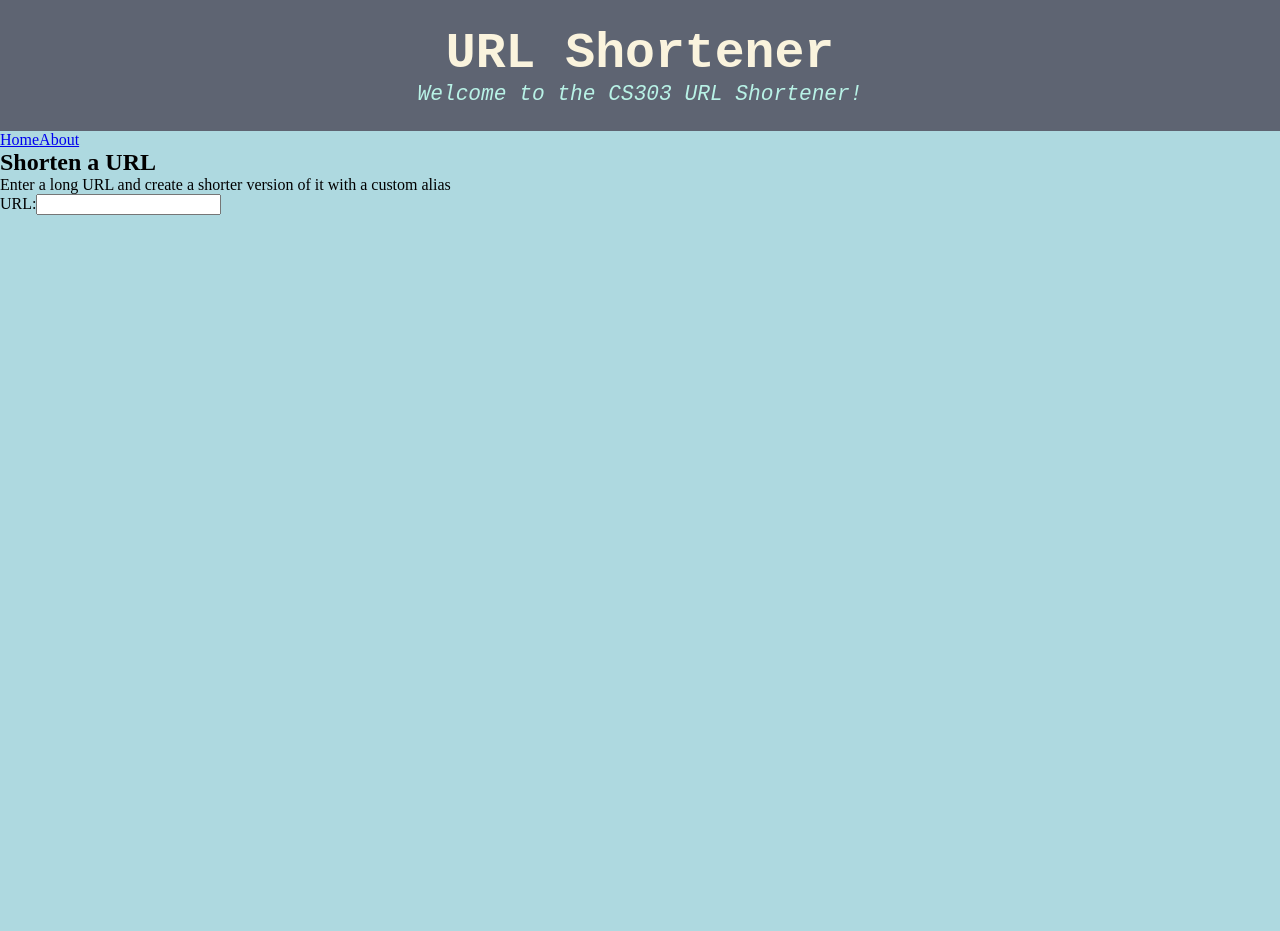
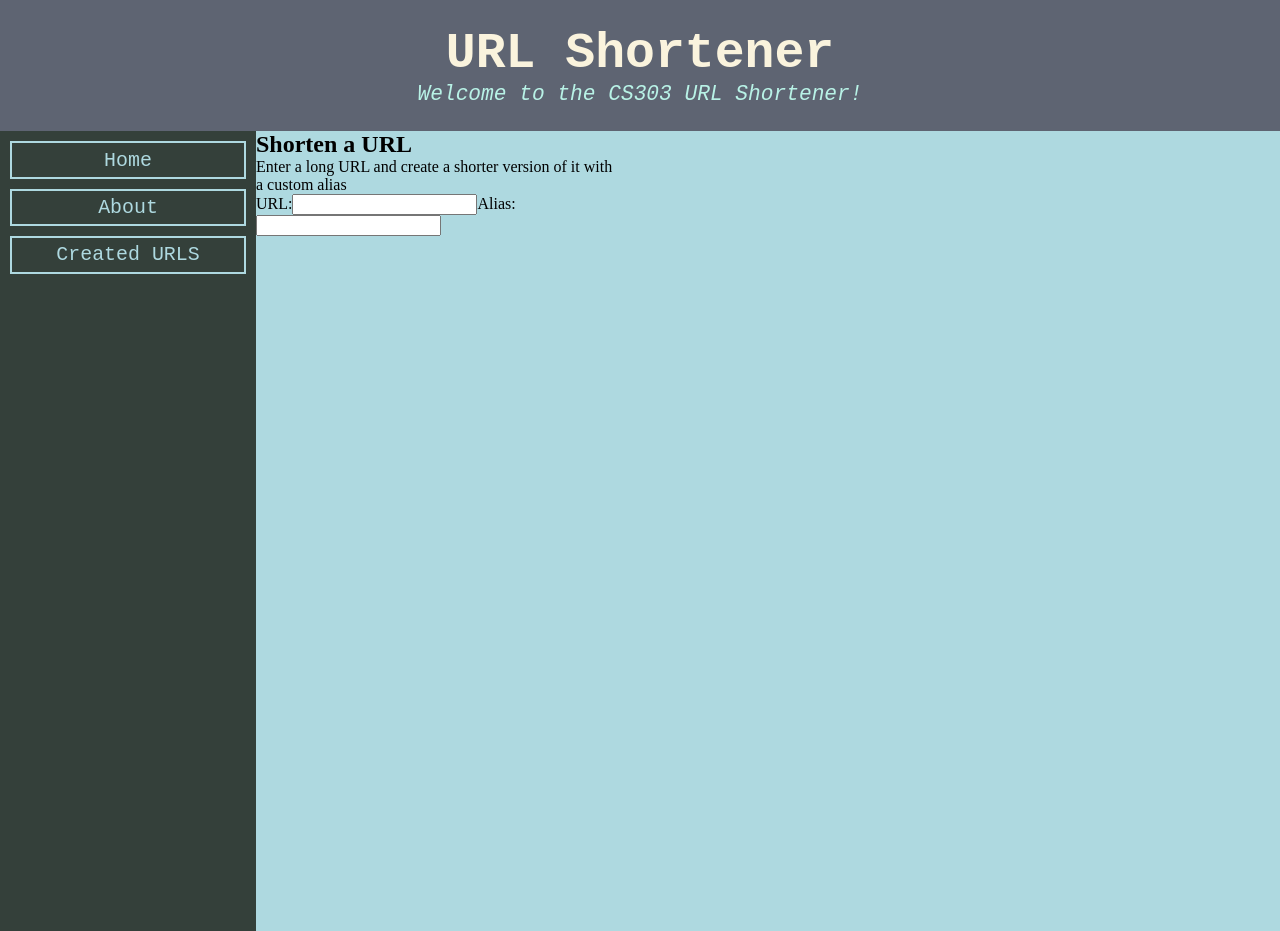
Before and after one commit to WynnMusselman/mp-5, a Next.js app: page / in a window 1280 px wide. Before the commit the page ends 800 px from the top, so only its background shows below. Built offline with nearby package versions, Linux system fonts and the light colour scheme.

Commit message:
worked on styling for nav

```diff
--- a/app/components/Nav.tsx
+++ b/app/components/Nav.tsx
@@ -1,11 +1,49 @@
 import Link from "next/link";
+import styled from "styled-components";
+
+const NavStyled = styled.nav`
+    width: 20%;
+    display: block;
+    background-color: #34403A;
+`;
+
+const UlStyled = styled.ul`
+    list-style: none;
+    padding-left: 0;
+`;
+
+const LiStyled = styled.li`
+    margin: 4%;
+    border: 2px solid #AED9E0;
+    text-align: center;
+    padding: 2%;
+
+    &:hover {
+        background-color: #172b20;
+    }
+`;
+
+const LinkStyled = styled(Link)`
+    text-decoration: none;
+    color: #AED9E0;
+    font: calc(2px + 1.4vw) monospace;
+
+    &:hover {
+        color: #75adb6;
+    }
+`;
+
+
 
 export default function Nav(){
 
     return (
-        <nav>
-            <Link href = "/">Home</Link>
-            <Link href = "/about">About</Link>
-        </nav>
+        <NavStyled>
+            <UlStyled>
+                <LiStyled><LinkStyled href = "/">Home</LinkStyled></LiStyled>
+                <LiStyled><LinkStyled href = "/about">About</LinkStyled></LiStyled>
+                <LiStyled><LinkStyled href = "/created-urls">Created URLS</LinkStyled></LiStyled>
+            </UlStyled>
+        </NavStyled>
     )
 }
--- a/app/components/URLInputForm.tsx
+++ b/app/components/URLInputForm.tsx
@@ -1,15 +1,26 @@
 "use client"
+
+import styled from "styled-components";
+
+const MainStyled = styled.main`
+    width: 80%;
+`
 
 export default function URLInputForm(){
 
     return(
-        <>
+        <MainStyled>
             <h2>Shorten a URL</h2>
             <p>Enter a long URL and create a shorter version of it with a custom alias</p>
             <form>
+                {/*enter URL*/}
                 <label htmlFor="url">URL:</label>
                 <input type="text" id="url"/>
+
+                {/*enter alias for URL*/}
+                <label htmlFor="alias">Alias:</label>
+                <input type="text" id="alias"/>
             </form>
-        </>
+        </MainStyled>
     )
 }
--- a/app/layout.tsx
+++ b/app/layout.tsx
@@ -2,7 +2,13 @@ import type { Metadata } from "next";
 import Header from "@/app/components/Header";
 import Nav from "@/app/components/Nav";
 import GlobalStyle from "@/app/components/GlobalStyles";
+import styled from "styled-components";
 
+const TwoColLayout = styled.div`
+    display: flex;
+    flex-direction: row;
+    min-height: 100vh;
+`
 
 export const metadata: Metadata = {
   title: "CS303 URL Shortener",
@@ -14,11 +20,15 @@ export default function RootLayout({ children }: Readonly<{ children: React.Reac
     <html lang="en">
       <body>
         <GlobalStyle />
+
         <Header />
-        <Nav />
 
-        {/*children = content of whatever page the user is visiting*/}
-        {children}
+        <TwoColLayout>
+            <Nav />
+            {/*children = content of whatever page the user is visiting*/}
+            {children}
+        </TwoColLayout>
+
       </body>
     </html>
   );
```
